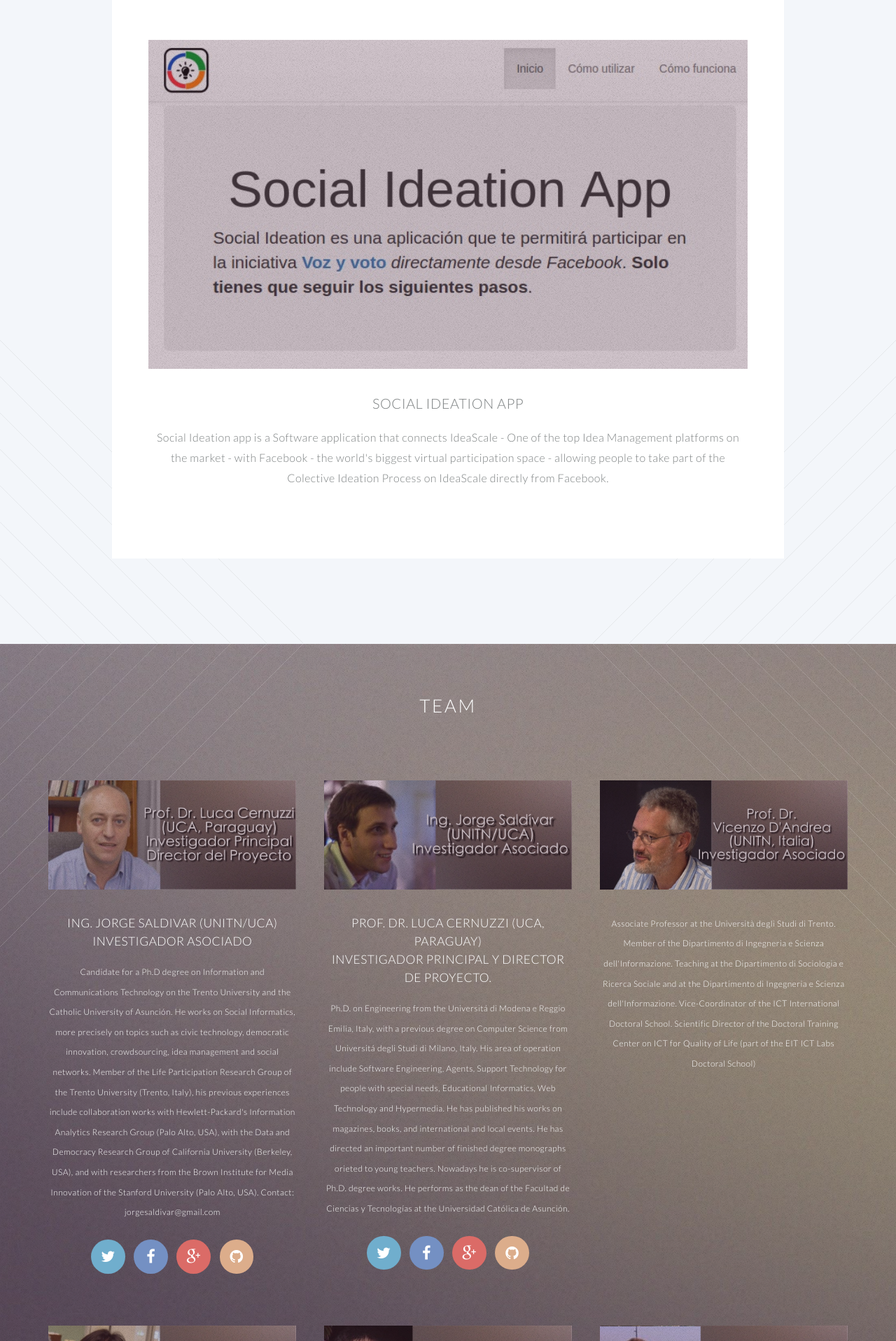
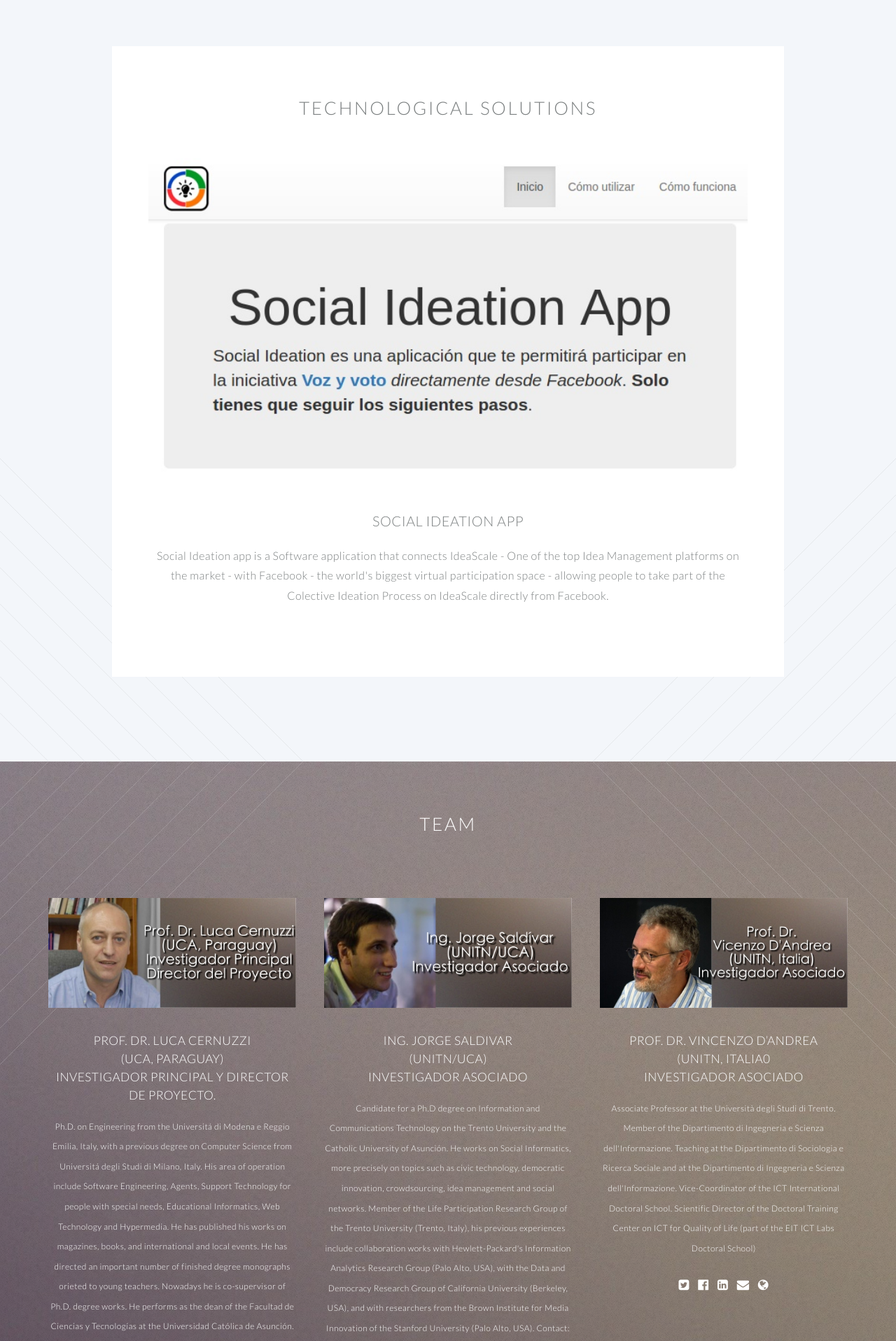
Before and after one commit to ParticipaPY/website, a PHP site: page /?lang=en in a window 1280 px wide. Shown: the part 3564-5480 px from the top of the page at 70% size. Run offline with PHP 8.4, Linux system fonts and the light colour scheme.

Commit message:
+mismo ancho de tarjetas. Iconos de contacto. sin filtro de imagen

```diff
--- a/assets/css/main.css
+++ b/assets/css/main.css
@@ -1579,9 +1579,9 @@
 		-webkit-transition: color 0.2s ease-in-out, border-color 0.2s ease-in-out, background-color 0.2s ease-in-out;
 		-ms-transition: color 0.2s ease-in-out, border-color 0.2s ease-in-out, background-color 0.2s ease-in-out;
 		transition: color 0.2s ease-in-out, border-color 0.2s ease-in-out, background-color 0.2s ease-in-out;
-		color: #3fb1a3;
+		color: #fff;
 		text-decoration: none;
-		border-bottom: dotted 1px;
+		/*border-bottom: dotted 1px;*/
 	}
 
 		a:hover {
@@ -1787,7 +1787,7 @@
 	}
 
 		.image:before {
-			background: url("images/overlay.png");
+			/*background: url("images/overlay.png");*/
 			content: '';
 			height: 100%;
 			left: 0;
--- a/contenido_en.php
+++ b/contenido_en.php
@@ -87,41 +87,41 @@ $t_equipo = "Team";
 
 // Miembros del equipo de trabajo
 
-$miembro_1 = array(
-		"nombre" => "Ing. Jorge Saldivar (UniTN/UCA)<br>Investigador Asociado",
+$miembro_2 = array(
+		"nombre" => "Ing. Jorge Saldivar<br>(UniTN/UCA)<br>Investigador Asociado",
 		"descripcion" => "
 			Candidate for a Ph.D degree on Information and Communications Technology on the Trento University and the Catholic University of Asunción. He works on Social Informatics, more precisely on topics such as civic technology, democratic innovation, crowdsourcing, idea management and social networks. Member of the Life Participation Research Group of the Trento University (Trento, Italy), his previous experiences  include collaboration works with Hewlett-Packard's Information Analytics Research Group (Palo Alto, USA), with the Data and Democracy Research Group of California University (Berkeley, USA), and with researchers from the Brown Institute for Media Innovation of the Stanford University (Palo Alto, USA). Contact: jorgesaldivar@gmail.com"
 	);
 
-$miembro_2 = array(
-		"nombre" => "Prof. Dr. Luca Cernuzzi (UCA, Paraguay)<br>Investigador Principal y Director de proyecto.",
+$miembro_1 = array(
+		"nombre" => "Prof. Dr. Luca Cernuzzi<br>(UCA, Paraguay)<br>Investigador Principal y Director de proyecto.",
 		"descripcion" => "Ph.D. on Engineering from the Universitá di Modena e Reggio Emilia, Italy, with a previous degree on Computer Science from Universitá degli Studi di Milano, Italy. His area of operation include Software Engineering, Agents, Support Technology for people with special needs, Educational Informatics, Web Technology and Hypermedia. He has published his works on magazines, books, and international and local events. He has directed an important number of finished degree monographs orieted to young teachers. Nowadays he is co-supervisor of Ph.D. degree works. He performs as the dean of the Facultad de Ciencias y Tecnologías at the Universidad Católica de Asunción."
 	);
 
 $miembro_3 = array(
-		"nombre" => "Prof. Dr. Vincenzo D’Andrea (UniTN, Italia0<br>Investigador Asociado",
+		"nombre" => "Prof. Dr. Vincenzo D’Andrea<br>(UniTN, Italia0<br>Investigador Asociado",
 		"descripcion" => "Associate Professor at the Università degli Studi di Trento. Member of the Dipartimento di Ingegneria e Scienza dell'Informazione. Teaching at the Dipartimento di Sociologia e Ricerca Sociale and at the Dipartimento di Ingegneria e Scienza dell'Informazione. Vice-Coordinator of the ICT International Doctoral School. Scientific Director of the Doctoral Training Center on ICT for Quality of Life (part of the EIT ICT Labs Doctoral School)"
 	);
 
 
 $miembro_4 = array(
-		"nombre" => "Dr. Cristhian Parra (U. California, Berkeley, Estados Unidos)<br>Investigador Asociado
+		"nombre" => "Dr. Cristhian Parra<br>(U. California, Berkeley, Estados Unidos)<br>Investigador Asociado
 ",
 		"descripcion" => "Informatics Engineer with a Ph.D. in Information and Communication Technologies from Università degli Studi di Trento. He works as a Software Engineer at UC Berkeley and Inria (Institut National de Recherche en Informatique et en Automatique), France. His work focus in the multidisciplinary realm of Social-Community Informatics and Human Computer Interactions, using Participatory Design and Participatory Action Research as principal approaches to the work in these fields"
 	);
 
 $miembro_5 = array(
-		"nombre" => "Msc. Camilo Caballero (U. de Salamanca, España)<br>Investigador Asociado",
+		"nombre" => "Msc. Camilo Caballero<br>(U. de Salamanca, España)<br>Investigador Asociado",
 		"descripcion" => "Candidate for a Ph.D. degree in Logic and Philosophy of Science. His operation areas include Social Studies of Sciece and Technology; Information and Communication Technologies with Local Developement; State Management. He works a coordinator assitant in Enfoque Territorial Project and Servicio de Apoyo Indígena. He has been coordination and communication assitant at CADEP, and work as a consultant for Semillas Para la Democracia program."
 	);
 
 $miembro_6 = array(
-		"nombre" => "Lic. Marcelo Alcaraz (UCA)<br>Investigador Junior",
+		"nombre" => "Lic. Marcelo Alcaraz<br>(UCA, Paraguay)<br>Investigador Junior",
 		"descripcion" => "He has a Bachelor's degree in Informatics from Universidad Católica Nuestra Señora de la Asunción. He joined Particpa's team starting his final project for getting the Informatics Engineering degree."
 	);
 
 $miembro_7 = array(
-		"nombre" => "Lic. Rebeca Arteta (UCA)<br>Investigador Junior",
+		"nombre" => "Lic. Rebeca Arteta<br>(UCA, Paraguay)<br>Investigador Junior",
 		"descripcion" => "Candidate for a Informatics Engineering degree from Universidad Católica Nuestra Señora de la Asunción. She joined the projet as a Junior researcher starting her degree final project. She works as a back-end deveolper at a paraguayan software developer company."
 	);
 
--- a/index.php
+++ b/index.php
@@ -117,6 +117,7 @@ if ($_GET["lang"] == "en"){
 										<li><img src="images/micro.jpg"></li>
 										<li><img src="images/phone.jpg"></li>
 										<li><img src="images/dengue.jpg"></li>
+										<li><img src="images/dengue.jpg"></li>
 										<!-- <li><span class="icon fa-clock-o"><span class="label">Feature 1</span></span></li>
 										<li><span class="icon fa-volume-up"><span class="label">Feature 2</span></span></li>
 										<li><span class="icon fa-laptop"><span class="label">Feature 3</span></span></li>
@@ -137,60 +138,75 @@ if ($_GET["lang"] == "en"){
 						<h2><?php echo $t_resultados; ?></h2>
 					</header>
 							<div class="row">
-								<div class="3u 12u(narrower)">
+								<div class="4u 12u(narrower)">
 
 									<section>
-										<span class="icon featured fa-check"></span>
+										<!-- <span class="icon featured fa-check"></span> -->
 										<!-- <header>
 											<h3>This is Something</h3>
 										</header> -->
-										<p><?php echo $resultados[0];?></p>
+										<ul class="featured-icons">
+											<li><img src="images/micro.jpg"></li>
+										</ul>
+										<p style="font-size: 10pt;"><?php echo $resultados[0];?></p>
 									</section>
 
 								</div>
-								<div class="6u 12u(narrower)">
+								<div class="4u 12u(narrower)">
 
 									<section>
-										<span class="icon featured fa-check"></span>
+										<!-- <span class="icon featured fa-check"></span> -->
 										<!-- <header>
 											<h3>Also Something</h3>
 										</header> -->
-										<p><?php echo $resultados[1];?></p>
+										<ul class="featured-icons">
+											<li><img src="images/micro.jpg"></li>
+										</ul>
+										<p style="font-size: 10pt;"><?php echo $resultados[1];?></p>
 									</section>
 
 								</div>
-								<div class="3u 12u(narrower)">
+								<div class="4u 12u(narrower)">
 
 									<section>
-										<span class="icon featured fa-check"></span>
+										<!-- <span class="icon featured fa-check"></span> -->
 										<!-- <header>
 											<h3>Probably Something</h3>
 										</header> -->
-										<p><?php echo $resultados[2];?></p>
+										<ul class="featured-icons">
+											<li><img src="images/micro.jpg"></li>
+										</ul>
+										<p style="font-size: 10pt;"><?php echo $resultados[2];?></p>
 									</section>
 
 								</div>
 							</div>
 							<div class="row">
-								<div class="6u 12u(narrower)">
+								<div class="4u 12u(narrower)">
 
 									<section>
-										<span class="icon featured fa-check"></span>
+										<!-- <span class="icon featured fa-check"></span> -->
 										<!-- <header>
 											<h3>This is Something</h3>
 										</header> -->
-										<p><?php echo $resultados[3];?></p>
+										<ul class="featured-icons">
+											<li><img src="images/micro.jpg"></li>
+										</ul>
+										<p style="font-size: 10pt;"><?php echo $resultados[3];?></p>
 									</section>
 
 								</div>
-								<div class="6u 12u(narrower)">
+								<div class="4u 12u(narrower)">
 
 									<section>
-										<span class="icon featured fa-check"></span>
+										<!-- <span class="icon featured fa-check"></span> -->
 										<!-- <header>
 											<h3>Also Something</h3>
 										</header> -->
-										<p><?php echo $resultados[4];?></p>
+										<ul class="featured-icons">
+											<li><img src="images/micro.jpg"></li>
+										</ul>
+										<p style="font-size: 10pt;"><?php echo $resultados[4];?></p>
 									</section>
 
 								</div>
@@ -304,10 +320,11 @@ if ($_GET["lang"] == "en"){
 										</p>
 										<!-- <footer> -->
 											<ul class="icons">
-												<li><a href="#" class="icon circle fa-twitter"><span class="label">Twitter</span></a></li>
-												<li><a href="#" class="icon circle fa-facebook"><span class="label">Facebook</span></a></li>
-												<li><a href="#" class="icon circle fa-google-plus"><span class="label">Google+</span></a></li>
-												<li><a href="#" class="icon circle fa-github"><span class="label">Github</span></a></li>
+												<li><a href="#" class="icon fa-twitter-square"><!-- <span class="label">Twitter</span> --></a></li>
+												<li><a href="#" class="icon fa-facebook-official"></a></li>
+												<li><a href="#" class="icon fa-linkedin-square"></a></li>
+												<li><a href="#" class="icon fa-envelope"></a></li>
+												<li><a href="#" class="icon fa-globe"></a></li>
 											</ul>
 										<!-- </footer> -->
 									</section>
@@ -323,10 +340,11 @@ if ($_GET["lang"] == "en"){
 										</p>
 										<!-- <footer> -->
 											<ul class="icons">
-												<li><a href="#" class="icon circle fa-twitter"><span class="label">Twitter</span></a></li>
-												<li><a href="#" class="icon circle fa-facebook"><span class="label">Facebook</span></a></li>
-												<li><a href="#" class="icon circle fa-google-plus"><span class="label">Google+</span></a></li>
-												<li><a href="#" class="icon circle fa-github"><span class="label">Github</span></a></li>
+												<li><a href="#" class="icon fa-twitter-square"><!-- <span class="label">Twitter</span> --></a></li>
+												<li><a href="#" class="icon fa-facebook-official"></a></li>
+												<li><a href="#" class="icon fa-linkedin-square"></a></li>
+												<li><a href="#" class="icon fa-envelope"></a></li>
+												<li><a href="#" class="icon fa-globe"></a></li>
 											</ul>
 										<!-- </footer> -->
 									</section>
@@ -334,12 +352,20 @@ if ($_GET["lang"] == "en"){
 								<div class="4u 12u(narrower)">
 									<section>
 										<a href="#" class="image featured"><img src="images/vicenzo.jpg" alt="" /></a>
-										<!-- <header>
+										<!-- <header> -->
 											<h4><?php echo $miembro_3["nombre"]; ?></h4>
-										</header> -->
+										<!-- </header> -->
 										<p style="font-size: 9pt;">
 											<?php echo $miembro_3["descripcion"]; ?>
 										</p>
+										<ul class="icons">
+												<li><a href="#" class="icon fa-twitter-square"><!-- <span class="label">Twitter</span> --></a></li>
+												<li><a href="#" class="icon fa-facebook-official"></a></li>
+												<li><a href="#" class="icon fa-linkedin-square"></a></li>
+												<li><a href="#" class="icon fa-envelope"></a></li>
+												<li><a href="#" class="icon fa-globe"></a></li>
+										</ul>
+
 									</section>
 								</div>
 
@@ -348,46 +374,74 @@ if ($_GET["lang"] == "en"){
 								<div class="4u 12u(narrower)">
 									<section>
 										<a href="#" class="image featured"><img src="images/cristian.jpg" alt="" /></a>
-										<!-- <header>
+										<!-- <header> -->
 											<h4><?php echo $miembro_4["nombre"]; ?></h4>
-										</header> -->
+										<!-- </header> -->
 										<p style="font-size: 9pt;">
 											<?php echo $miembro_4["descripcion"]; ?>
 										</p>
+										<ul class="icons">
+												<li><a href="#" class="icon fa-twitter-square"><!-- <span class="label">Twitter</span> --></a></li>
+												<li><a href="#" class="icon fa-facebook-official"></a></li>
+												<li><a href="#" class="icon fa-linkedin-square"></a></li>
+												<li><a href="#" class="icon fa-envelope"></a></li>
+												<li><a href="#" class="icon fa-globe"></a></li>
+										</ul>
 									</section>
 								</div>
 
 								<div class="4u 12u(narrower)">
 									<section>
 										<a href="#" class="image featured"><img src="images/marcelo.jpg" alt="" /></a>
-										<!-- <header>
+										<!-- <header> -->
 											<h4><?php echo $miembro_6["nombre"]; ?></h4>
-										</header> -->
+										<!-- </header> -->
 										<p style="font-size: 9pt;">
 											<?php echo $miembro_6["descripcion"]; ?>
 										</p>
+										<ul class="icons">
+												<li><a href="#" class="icon fa-twitter-square"><!-- <span class="label">Twitter</span> --></a></li>
+												<li><a href="#" class="icon fa-facebook-official"></a></li>
+												<li><a href="#" class="icon fa-linkedin-square"></a></li>
+												<li><a href="#" class="icon fa-envelope"></a></li>
+												<li><a href="#" class="icon fa-globe"></a></li>
+										</ul>
 									</section>
 								</div>
 								<div class="4u 12u(narrower)">
 									<section>
 										<a href="#" class="image featured"><img src="images/camilo.jpg" alt="" /></a>
-										<!-- <header>
+										<!-- <header> -->
 											<h4><?php echo $miembro_5["nombre"]; ?></h4>
-										</header> -->
+										<!-- </header> -->
 										<p style="font-size: 9pt;">
 											<?php echo $miembro_5["descripcion"]; ?>
 										</p>
+										<ul class="icons">
+												<li><a href="#" class="icon fa-twitter-square"><!-- <span class="label">Twitter</span> --></a></li>
+												<li><a href="#" class="icon fa-facebook-official"></a></li>
+												<li><a href="#" class="icon fa-linkedin-square"></a></li>
+												<li><a href="#" class="icon fa-envelope"></a></li>
+												<li><a href="#" class="icon fa-globe"></a></li>
+											</ul>
 									</section>
 								</div>
 								<div class="4u 12u(narrower)">
 									<section>
 										<a href="#" class="image featured"><img src="images/rebeca.jpg" alt="" /></a>
-										<!-- <header>
+										<!-- <header> -->
 											<h4><?php echo $miembro_7["nombre"]; ?></h4>
-										</header> -->
+										<!-- </header> -->
 										<p style="font-size: 9pt;">
 											<?php echo $miembro_7["descripcion"]; ?>
 										</p>
+										<ul class="icons">
+												<li><a href="#" class="icon fa-twitter-square"><!-- <span class="label">Twitter</span> --></a></li>
+												<li><a href="#" class="icon fa-facebook-official"></a></li>
+												<li><a href="#" class="icon fa-linkedin-square"></a></li>
+												<li><a href="#" class="icon fa-envelope"></a></li>
+												<li><a href="#" class="icon fa-globe"></a></li>
+											</ul>
 									</section>
 								</div>
 							</div>
```
Also changed, not shown: contenido_es.php (+5 -5 lines).
